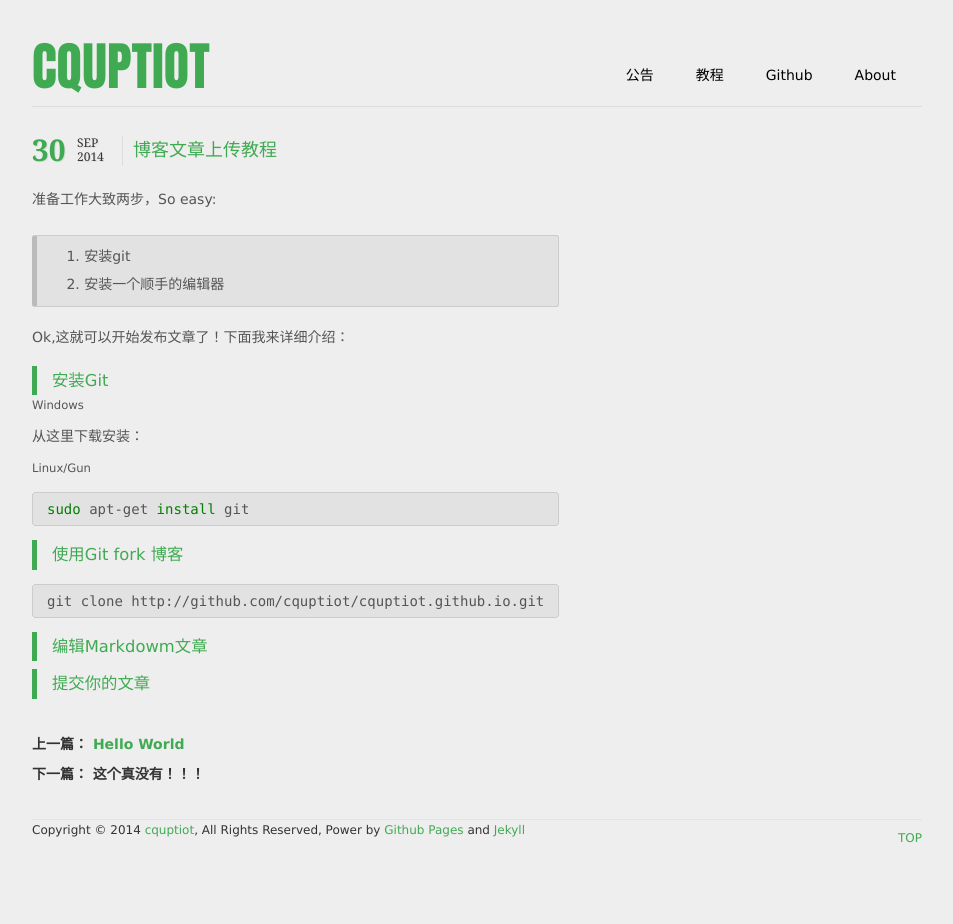
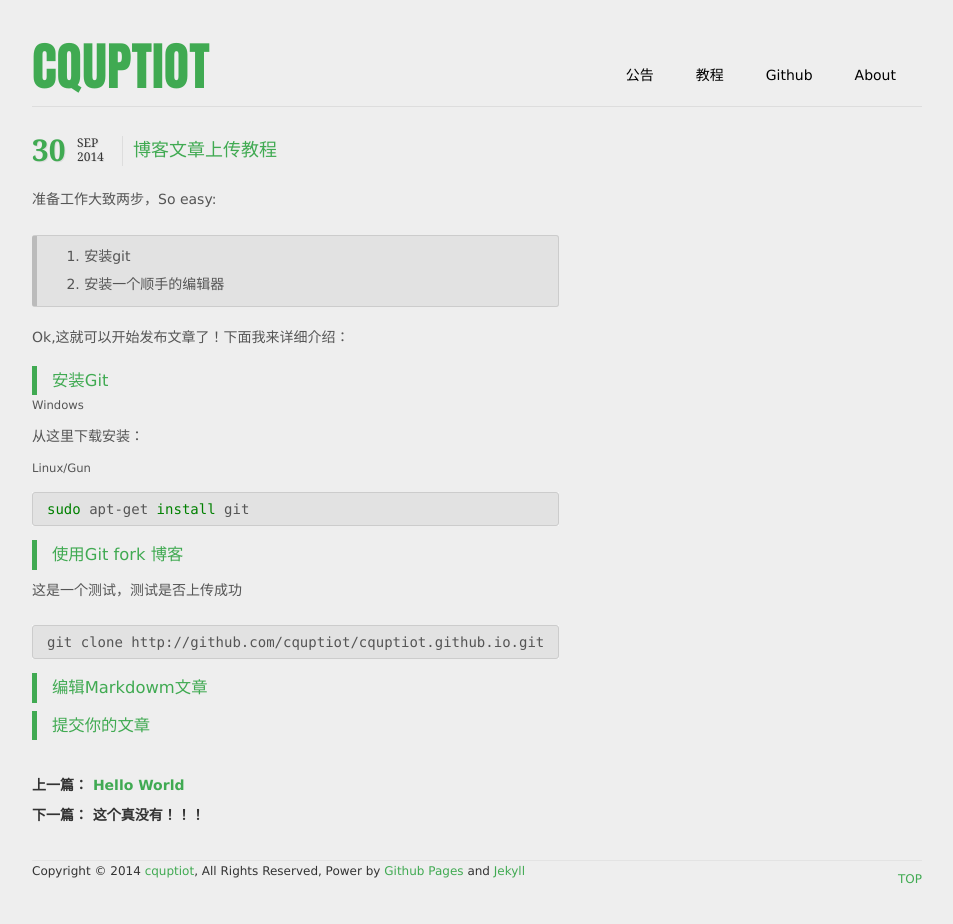
Before and after one commit to KidSea/cquptiot.github.io, a Jekyll site: the page built from _posts/2014-09-30-blogupload.md, in a window 1280 px wide. Shown: the whole page, without its empty margins (163-1116 px from the left). Built offline with Jekyll 4.4.1, drawn with Linux system fonts in a browser that asks for light colours; Markdown is read by kramdown in place of the engine named in the settings; comment, search, counter and statistics services are not loaded; before the commit the page ends 900 px from its top, so only the background shows below that.

Commit message:
协作开发测试

````diff
--- a/_posts/2014-09-30-blogupload.md
+++ b/_posts/2014-09-30-blogupload.md
@@ -21,7 +21,7 @@ sudo apt-get install git
 ```
 
 ###使用Git fork 博客
-
+这是一个测试，测试是否上传成功
 ```sh
 git clone http://github.com/cquptiot/cquptiot.github.io.git
 ```
````
